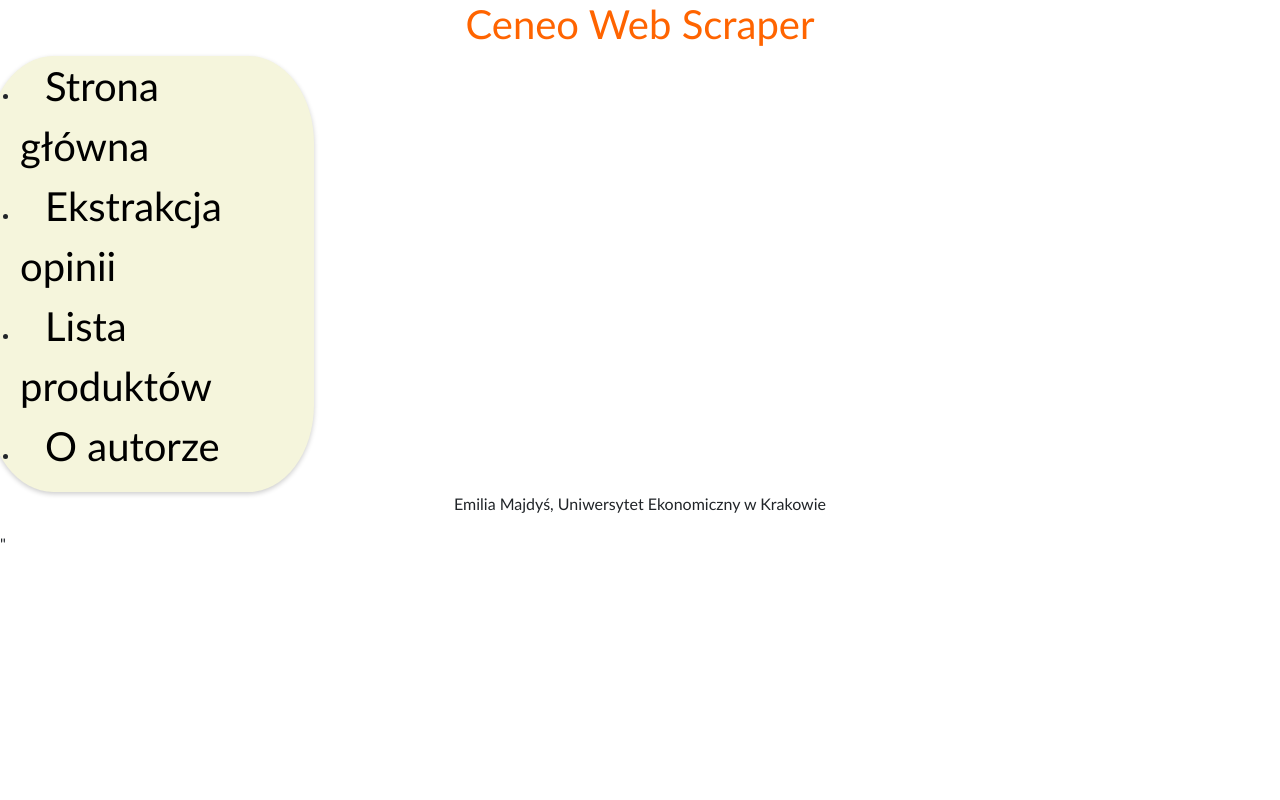
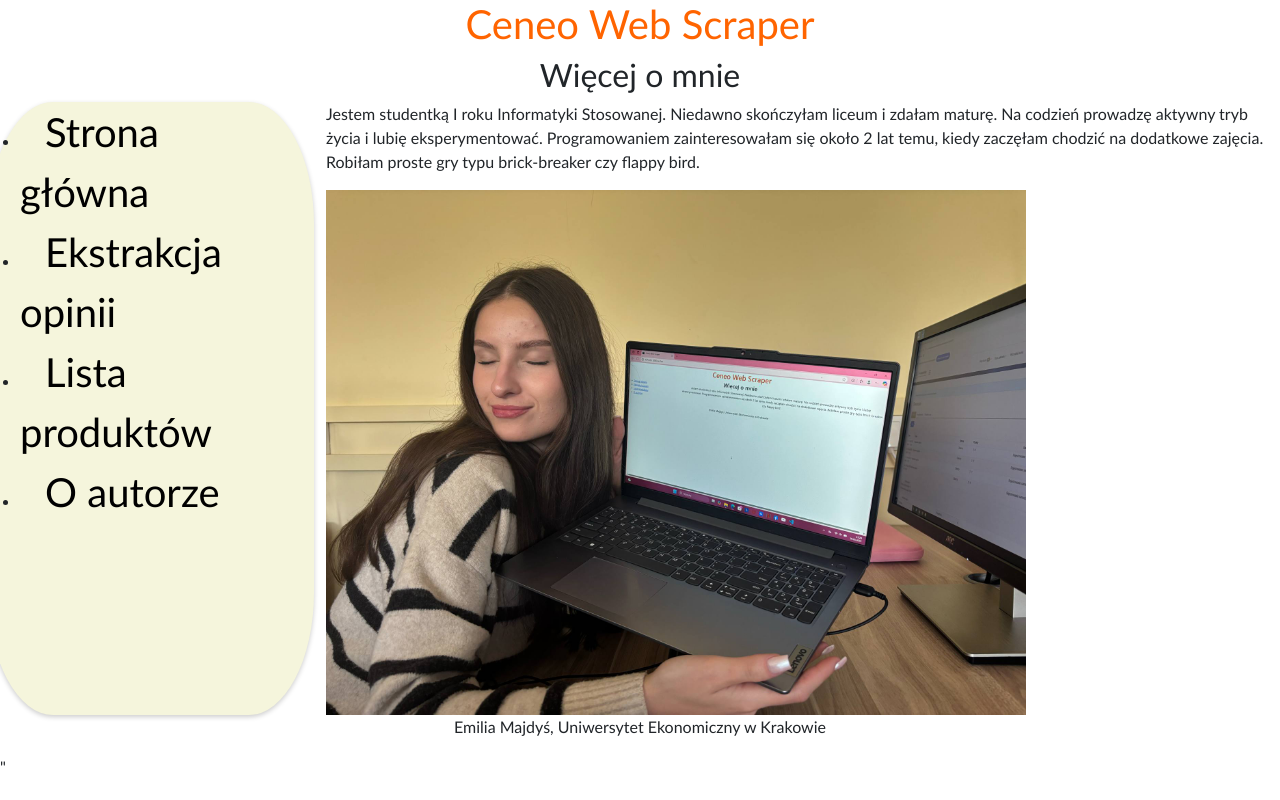
Before and after one commit to emiliamajdys/CeneoWebScraper, a Flask app: page /author in a window 1280 px wide. Run offline with Flask 3, Linux system fonts and the light colour scheme; some libraries are stand-ins or nearby versions.

Commit message:
2025-05-29 part 2 EM

```diff
--- a/app/templates/author.html
+++ b/app/templates/author.html
@@ -1,5 +1,7 @@
 {%extends 'base.html'%}
-{% block title %}{% endblock %}
+{% block title %}Więcej o mnie{% endblock %}
 {% block content %}
 
+<p>Jestem studentką I roku Informatyki Stosowanej. Niedawno skończyłam liceum i zdałam maturę. Na codzień prowadzę aktywny tryb życia i lubię eksperymentować. Programowaniem zainteresowałam się około 2 lat temu, kiedy zaczęłam chodzić na dodatkowe zajęcia. Robiłam proste gry typu brick-breaker czy flappy bird.</p>
+<img src="{{ url_for('static',filename='zdj.jpg') }}" alt='twoj fav informatyk' width="700" border-radius: 40px>
 {% endblock %}
--- a/app/templates/index.html
+++ b/app/templates/index.html
@@ -1,7 +1,7 @@
 {%extends 'base.html' %}
 {% block title %}Opis projektu{% endblock %}
 {% block content %}
-<ol>
+<ol class="punkty">
     <li>Cel aplikacji</li>
     <li>Opis działania aplikacji</li>
     <li>Zastosowanie biblioteki</li>
```
Also changed, not shown: app/templates/extract.html (+5 -2 lines), app/static/zdj.jpg (added).
